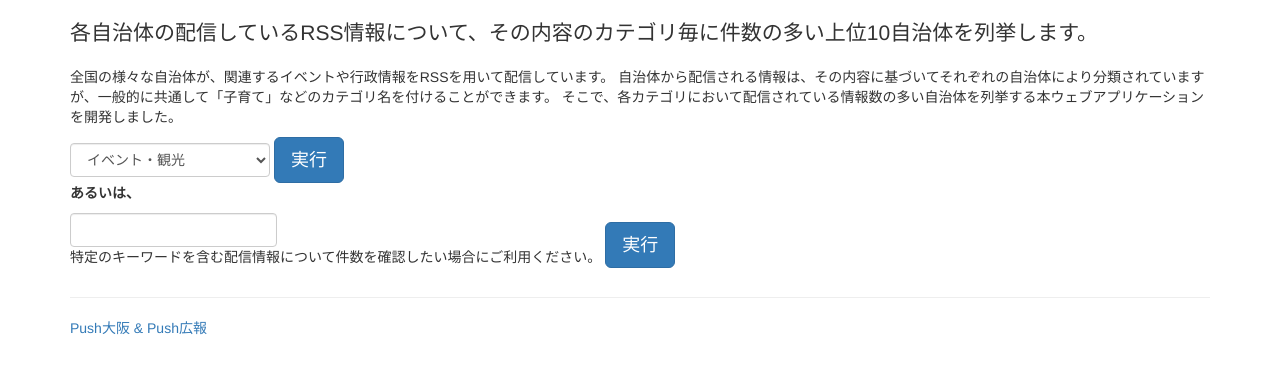
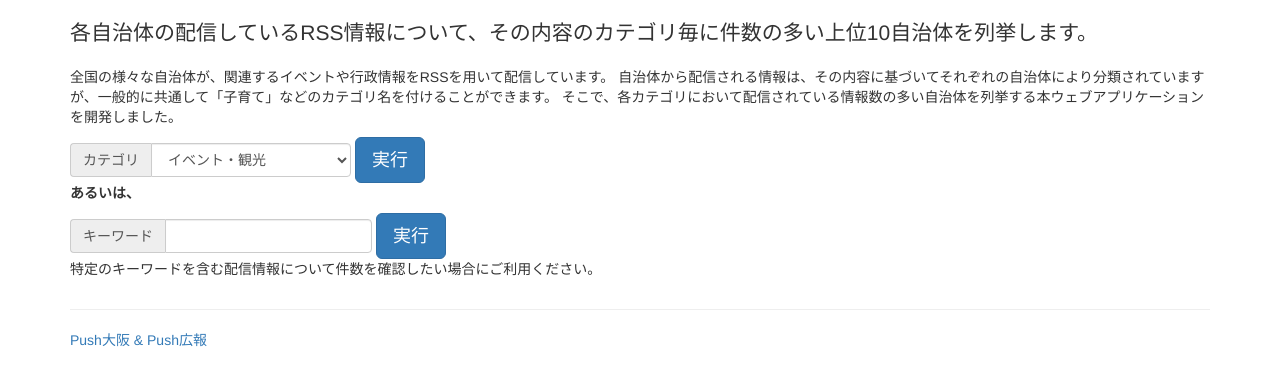
Before and after one commit to yayamamo/push, a plain HTML site: page index.html in a window 1280 px wide. Shown: the part 102-488 px from the top of the page. Drawn offline with nearby package versions, Linux system fonts and the light colour scheme.

Commit message:
Update index.html

```diff
--- a/index.html
+++ b/index.html
@@ -49,6 +49,8 @@
   <form class="form-inline" action="" onsubmit="processText($('#keyword').val(),'keyword');return false;">
   	<div class="form-group">
   		<label class="sr-only" for="category">カテゴリ</label>
+  		<div class="input-group">
+  			<div class="input-group-addon">カテゴリ</div>
 	  		<select id="category" class="form-control" onchange="processText($('#category').val(),'category')">
   				<option value="event">イベント・観光</option>
 	  			<option value="gov">行政情報</option>
@@ -63,17 +65,20 @@
   				<option value="handicap">障がいのある方へ</option>
   				<option value="other">市民の方へ（その他）</option>
   			</select>
-  	</div>
+  		</div></div>
   	<div class="form-group">
   		<button class="btn btn-primary btn-lg" type="button" id="exec_button" onclick="processText($('#category').val(),'category')">実行</button>
   	</div>
   	<p><strong>あるいは、</strong></p>
   	<div class="form-group">
-  		<label class="sr-only" for="keyword">検索用キーワード</label>
+  		<label class="sr-only" for="keyword">キーワード</label>
+  		<div class="input-group">
+  			<div class="input-group-addon">キーワード</div>
 	  		<input type="text" class="form-control" id="keyword">
-  		<p>特定のキーワードを含む配信情報について件数を確認したい場合にご利用ください。</p>
+  		</div>
   	</div>
   	<button class="btn btn-primary btn-lg" type="button" onclick="processText($('#keyword').val(),'keyword')">実行</button>
+  	<p>特定のキーワードを含む配信情報について件数を確認したい場合にご利用ください。</p>
   </form>
   <div id="convtable_area" class="well well-sm center-block">
   	<table id="convtable" class="table table-condensed">
```
Lines whose indentation alone changed are shown as unchanged.
